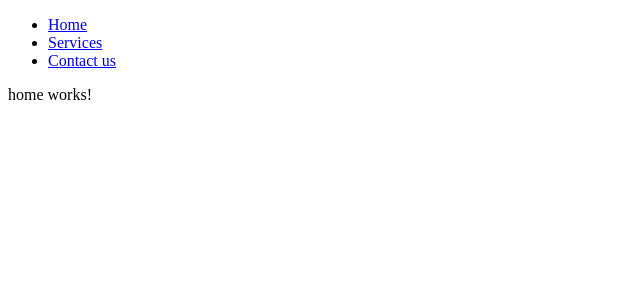
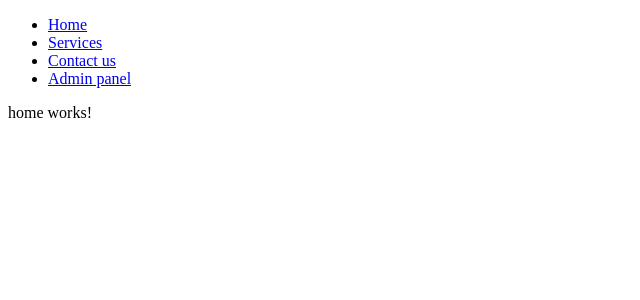
Before and after one commit to lreb/nawi, an Angular app: page /home in a window 1280 px wide. Shown: the top 300 px of the page, without its empty margins (0-640 px from the left). Built offline with nearby package versions, Linux system fonts and the light colour scheme.

Commit message:
add webpack analyzer for stats

```diff
--- a/package.json
+++ b/package.json
@@ -2,6 +2,7 @@
   "name": "angular-hands-on",
   "version": "0.0.0",
   "scripts": {
+    "stats": "npx webpack-bundle-analyzer dist/Angular-HandsOn/stats-es2015.json",
     "ng": "ng",
     "start": "ng serve",
     "build": "ng build",
@@ -27,9 +28,9 @@
     "@angular-devkit/build-angular": "~0.901.7",
     "@angular/cli": "~9.1.7",
     "@angular/compiler-cli": "~9.1.9",
-    "@types/node": "^12.11.1",
     "@types/jasmine": "~3.5.0",
     "@types/jasminewd2": "~2.0.3",
+    "@types/node": "^12.11.1",
     "codelyzer": "^5.1.2",
     "jasmine-core": "~3.5.0",
     "jasmine-spec-reporter": "~4.2.1",
@@ -41,6 +42,7 @@
     "protractor": "~7.0.0",
     "ts-node": "~8.3.0",
     "tslint": "~6.1.0",
-    "typescript": "~3.8.3"
+    "typescript": "~3.8.3",
+    "webpack-bundle-analyzer": "^3.8.0"
   }
 }
--- a/src/app/app.component.html
+++ b/src/app/app.component.html
@@ -3,6 +3,7 @@
     <li><a href="" [routerLink]="['/home']">Home</a></li>
     <li><a href="" [routerLink]="['/services']">Services</a></li>
     <li><a href="" [routerLink]="['/contactus']">Contact us</a></li>
+    <li><a href="" [routerLink]="['/admin']">Admin panel</a></li>
   </ul>
 </nav>
 
```
Also changed, not shown: 2 other files (tests, documents, lock files or other folders).
